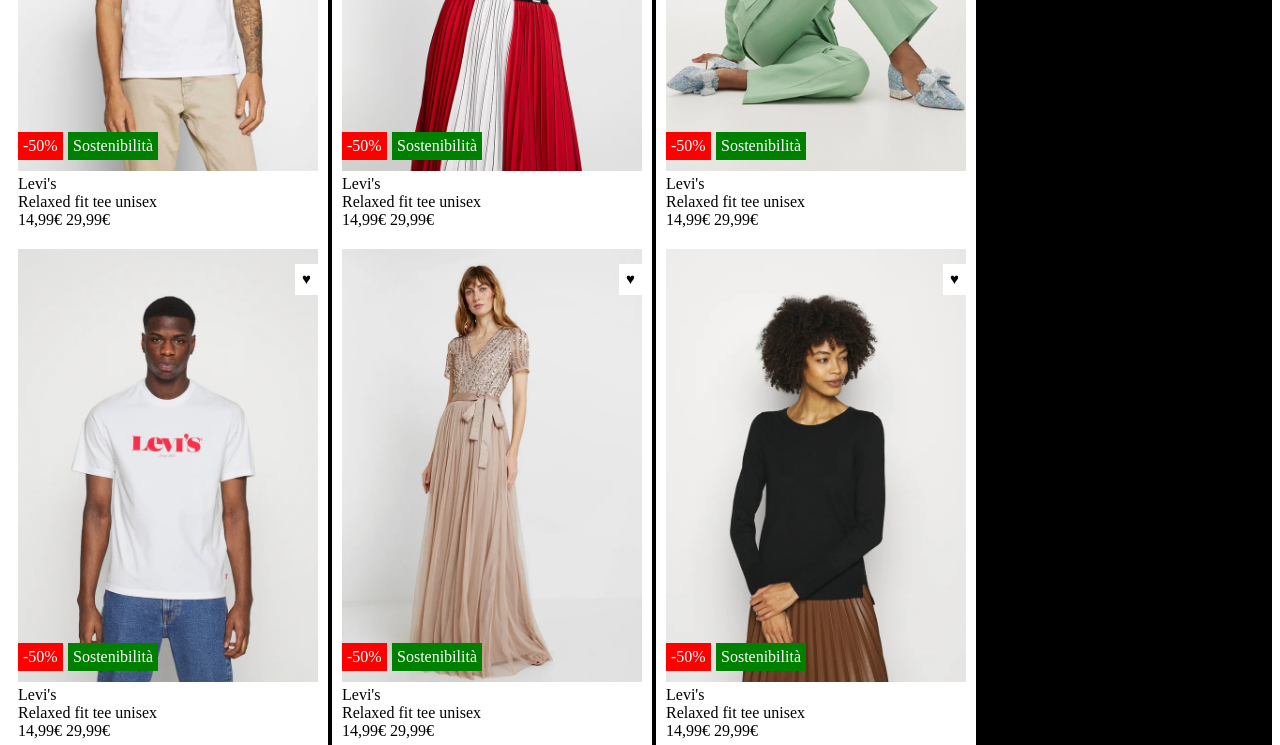
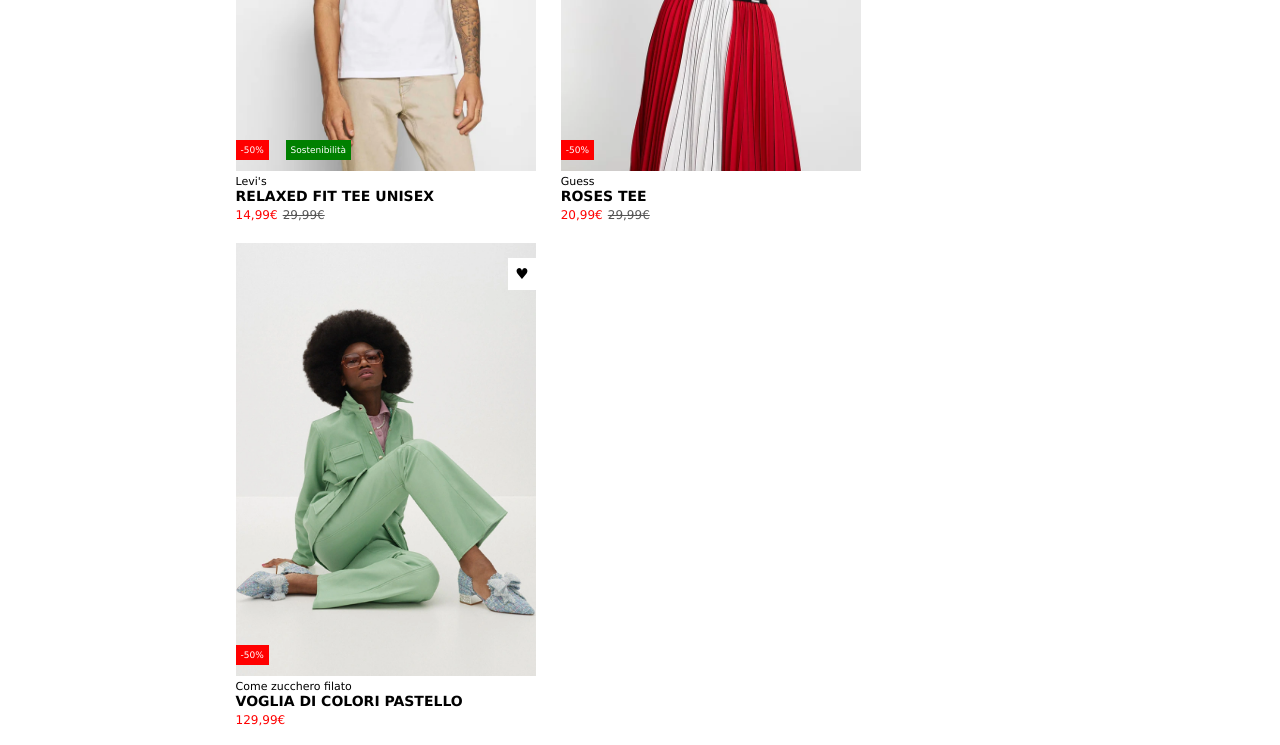
Before and after one commit to Siripiri-hue/html-css-boolando, a plain HTML site: page index.html in a window 1280 px wide. Shown: the part 280-1025 px from the top of the page. Drawn offline with Linux system fonts and the light colour scheme.

Commit message:
Aggiunte decorazioni e dimensioni testo

```diff
--- a/index.html
+++ b/index.html
@@ -1,5 +1,6 @@
 <!DOCTYPE html>
 <html lang="en">
+
 <head>
     <meta charset="UTF-8">
     <meta http-equiv="X-UA-Compatible" content="IE=edge">
@@ -7,9 +8,9 @@
     <link rel="stylesheet" href="style.css">
     <title>Boolando</title>
 </head>
+
 <body>
     <!-- <header></header> -->
-
     <main>
         <!-- Prima riga -->
         <section class="row">
@@ -28,7 +29,6 @@
                 <span class="saled">14,99€</span>
                 <span class="price">29,99€</span>
             </div>
-
             </div>
 
             <!-- Seconda foto -->
@@ -37,13 +37,12 @@
                     <img class="imgbase" src="img/2.webp">
                     <img class="imgtop" src="img/2b.webp">
                     <div class="label discount">-50%</div>
-                    <div class="label sust">Sostenibilità</div>
                     <div class="heart">&hearts;</div>
                 </div>
                 <div class="caption"></div>
-                    <span class="brand">Levi's</span>
-                    <span class="name">Relaxed fit tee unisex</span>
-                    <span class="saled">14,99€</span>
+                <span class="brand">Guess</span>
+                <span class="name">Roses tee</span>
+                <span class="saled">20,99€</span>
                 <span class="price">29,99€</span>
             </div>
             </div>
@@ -54,14 +53,13 @@
                     <img class="imgbase" src="img/3.webp">
                     <img class="imgtop" src="img/3b.webp">
                     <div class="label discount">-50%</div>
-                    <div class="label sust">Sostenibilità</div>
                     <div class="heart">&hearts;</div>
                 </div>
                 <div class="caption"></div>
-                    <span class="brand">Levi's</span>
-                    <span class="name">Relaxed fit tee unisex</span>
-                    <span class="saled">14,99€</span>
-                    <span class="price">29,99€</span>
+                <span class="brand">Come zucchero filato</span>
+                <span class="name">Voglia di colori pastello</span>
+                <span class="saled">129,99€</span>
+                <!-- <span class="price"></span> -->
             </div>
             </div>
         </section>
@@ -79,7 +77,7 @@
                 </div>
                 <div class="caption"></div>
                 <span class="brand">Levi's</span>
-                    <span class="name">Relaxed fit tee unisex</span>
+                <span class="name">Tee unisex</span>
                 <span class="saled">14,99€</span>
                 <span class="price">29,99€</span>
             </div>
@@ -92,14 +90,13 @@
                     <img class="imgbase" src="img/5.webp">
                     <img class="imgtop" src="img/5b.webp">
                     <div class="label discount">-50%</div>
-                    <div class="label sust">Sostenibilità</div>
                     <div class="heart">&hearts;</div>
                 </div>
                 <div class="caption"></div>
-                    <span class="brand">Levi's</span>
-                    <span class="name">Relaxed fit tee unisex</span>
-                    <span class="saled">14,99€</span>
-                    <span class="price">29,99€</span>
+                <span class="brand">Maya Deluxe</span>
+                <span class="name">Stripe bodice</span>
+                <span class="saled">99,99€</span>
+                <!-- <span class="price"></span> -->
             </div>
             </div>
 
@@ -108,19 +105,19 @@
                 <div class="img">
                     <img class="imgbase" src="img/6.webp">
                     <img class="imgtop" src="img/6b.webp">
-                    <div class="label discount">-50%</div>
                     <div class="label sust">Sostenibilità</div>
                     <div class="heart">&hearts;</div>
                 </div>
                 <div class="caption"></div>
-                    <span class="brand">Levi's</span>
-                    <span class="name">Relaxed fit tee unisex</span>
-                    <span class="saled">14,99€</span>
-                    <span class="price">29,99€</span>
+                <span class="brand">Esprit</span>
+                <span class="name">Maglione black</span>
+                <span class="saled">29,99€</span>
+                <!-- <span class="price"></span> -->
             </div>
             </div>
     </main>
 
     <!-- <footer></footer> -->
 </body>
+
 </html>
--- a/style.css
+++ b/style.css
@@ -1,5 +1,9 @@
+* {
+    font-family: Verdana, Geneva, Tahoma, sans-serif;
+}
+
 .row {
-    background-color: black;
+    margin: auto 17vw;
 }
 
 .card {
@@ -24,6 +28,7 @@ img {
     bottom: 15px;
     left: 0px;
     padding: 5px;
+    font-size: 9px;
 }
 
 .discount {
@@ -60,3 +65,26 @@ img {
 .card:hover .imgtop{
     display: initial;
 }
+
+.brand {
+    font-size: 11px;
+}
+
+.name {
+    font-weight: 600;
+    text-transform: uppercase;
+    font-size: 14px;
+}
+
+.price, .saled {
+    font-size: 12px;
+}
+
+.saled {
+    color: red;
+}
+
+.price {
+    text-decoration: line-through;
+    color: rgb(85, 85, 85);
+}
```
Lines whose indentation alone changed are shown as unchanged.
